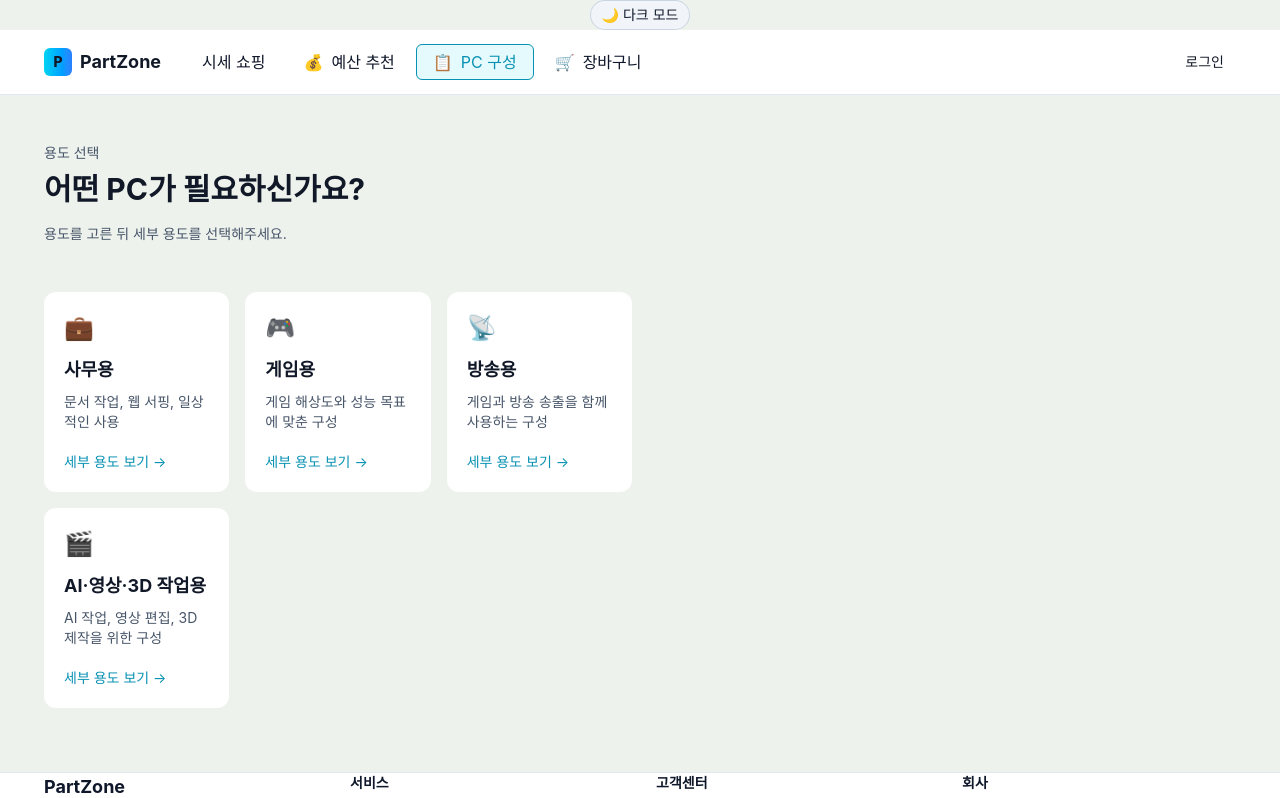
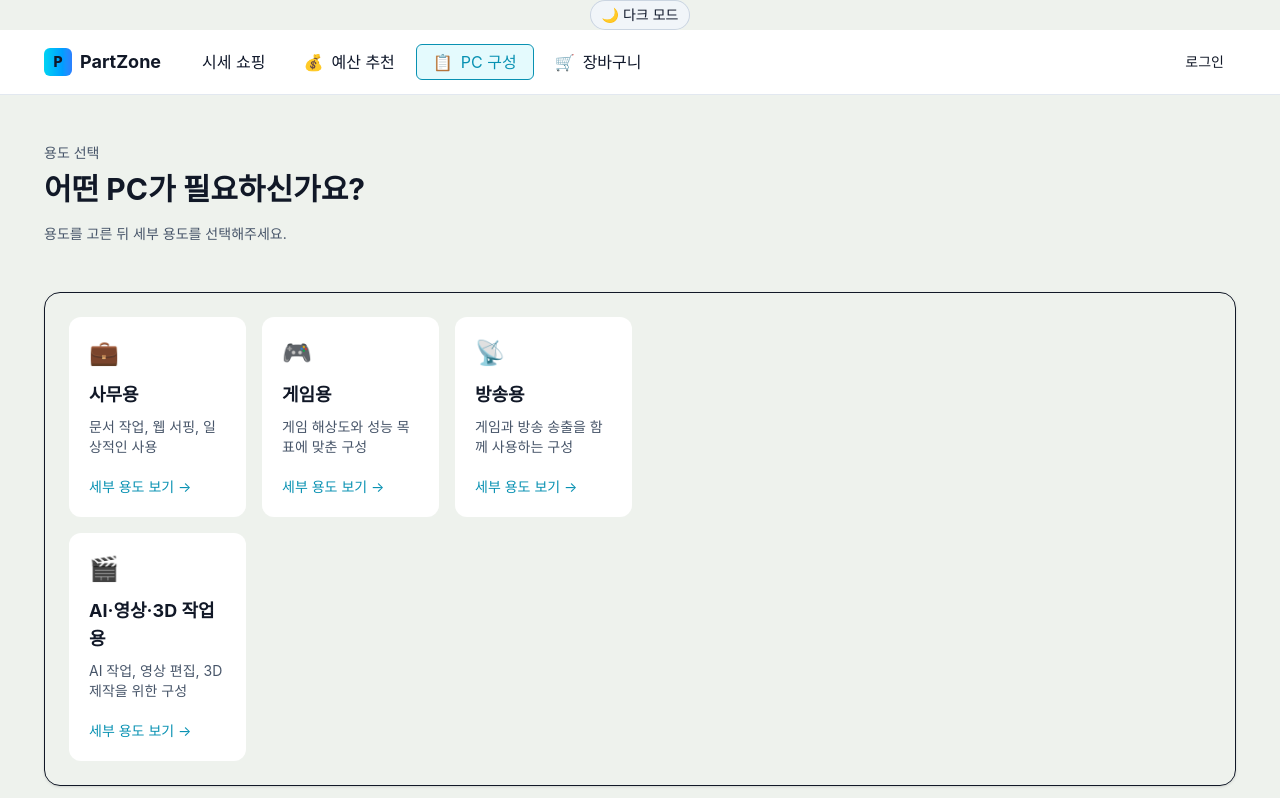
Before and after one commit to jss229510/soldesk, a React (Vite) app in the folder frontend/: page /build in a window 1280 px wide. Shown: the top 798 px of the page. Built offline with nearby package versions, Linux system fonts and the light colour scheme; no server answers.

Commit message:
Update BuildPage.jsx

```diff
--- a/frontend/src/pages/BuildPage.jsx
+++ b/frontend/src/pages/BuildPage.jsx
@@ -45,9 +45,9 @@ export const BuildPage = () => {
           용도를 고른 뒤 세부 용도를 선택해주세요.
         </p>
       </header>
-
-      <div className={`grid items-start gap-4 transition-all duration-500
-        ${isExpanded ? 'grid-cols-1' : 'grid-cols-1 sm:grid-cols-2'}`}>
+      <div className='rounded-2xl border gb-white p-6 shadow-sm'>
+       <div className={`grid items-start gap-4 transition-all duration-500
+         ${isExpanded ? 'grid-cols-1' : 'grid-cols-1 sm:grid-cols-2'}`}>
         <div className={`min-w-0 ${isExpanded ? 'slide-right':''}`}>
           <UsageGrid
             usages={PC_BUILD_PROFILES}
@@ -64,6 +64,7 @@ export const BuildPage = () => {
             onSelect={handleTierSelect}
           />
         </div>
+       </div>
       </div>
 
       {selectedTier && (
```
